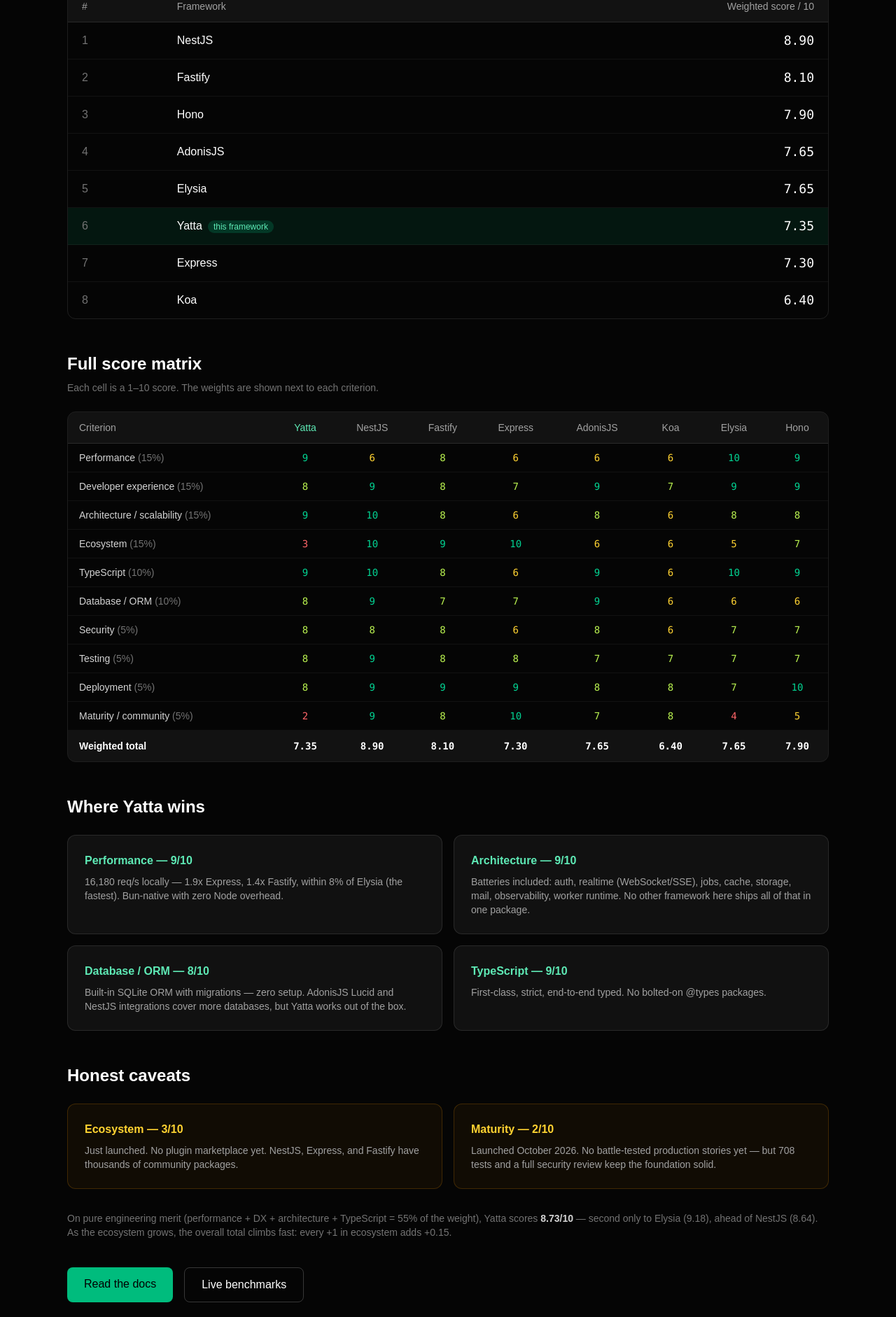
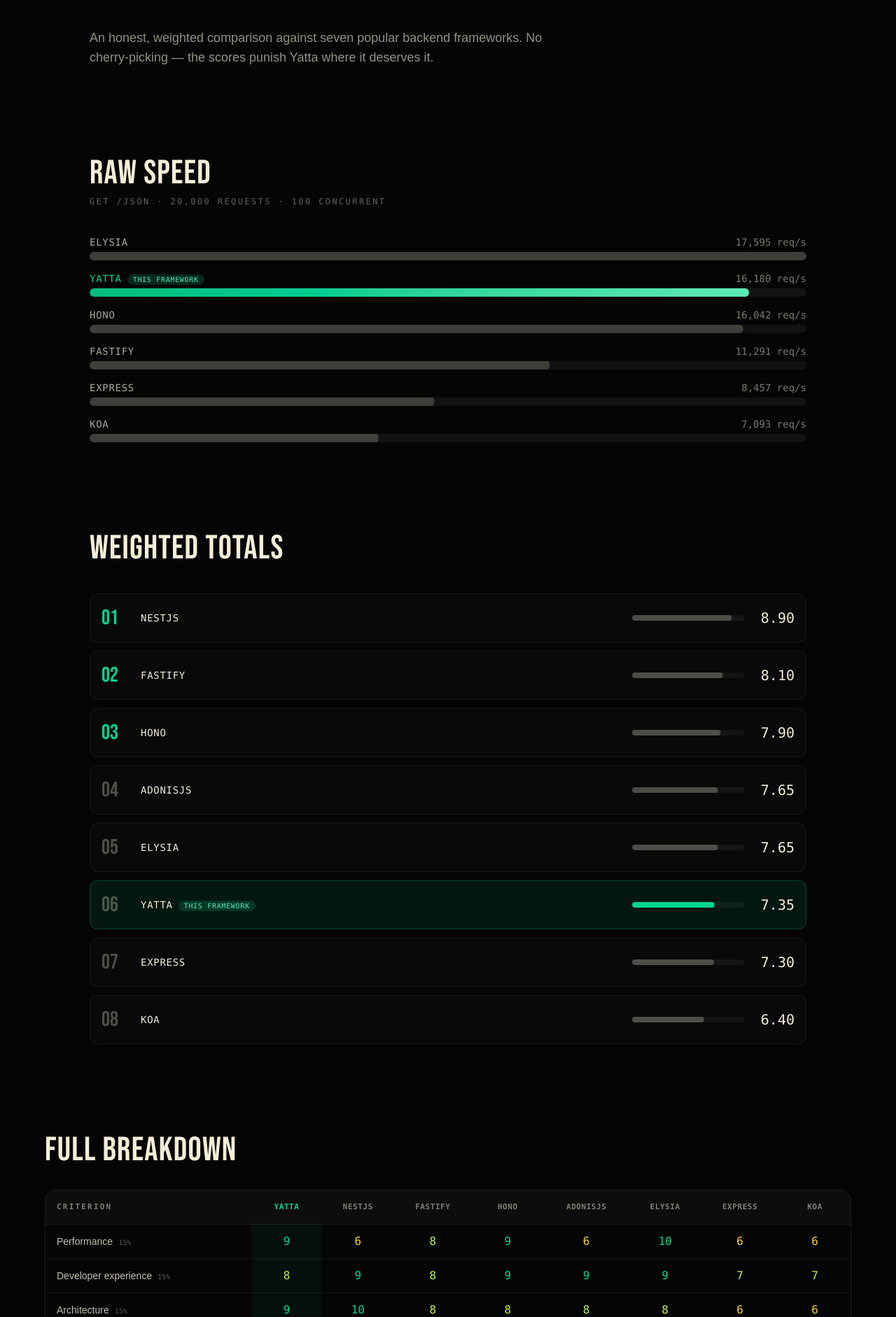
Before and after one commit to psrockstar098/yattajs-docs, a Next.js app: page /compare in a window 1280 px wide. Shown: the part 378-2260 px from the top of the page at 70% size. Built offline with nearby package versions, Linux system fonts and the light colour scheme.

Commit message:
feat: redesign compare page in Yatta visual style

```diff
--- a/app/compare/page.tsx
+++ b/app/compare/page.tsx
@@ -1,35 +1,51 @@
+"use client";
+
 // app/compare/page.tsx
 //
-// Yatta vs the field — weighted framework comparison.
-// Scores are 1-10 per criterion, weighted by the published weights.
-// Benchmark data: local GET /json, 20k requests at 100 concurrency.
+// Yatta vs the field — weighted framework comparison in Yatta's visual language.
+// Dark, cinematic, animated. Scores are 1-10 per criterion.
 
+import { useLayoutEffect, useRef } from "react";
 import Link from "next/link";
+import gsap from "gsap";
+import { ScrollTrigger } from "gsap/ScrollTrigger";
+import SiteNav from "@/components/site-nav";
+
+gsap.registerPlugin(ScrollTrigger);
 
 const weights = [
   { name: "Performance", weight: 15 },
   { name: "Developer experience", weight: 15 },
-  { name: "Architecture / scalability", weight: 15 },
+  { name: "Architecture", weight: 15 },
   { name: "Ecosystem", weight: 15 },
   { name: "TypeScript", weight: 10 },
   { name: "Database / ORM", weight: 10 },
   { name: "Security", weight: 5 },
   { name: "Testing", weight: 5 },
   { name: "Deployment", weight: 5 },
-  { name: "Maturity / community", weight: 5 },
+  { name: "Maturity", weight: 5 },
 ];
 
-const frameworks = ["Yatta", "NestJS", "Fastify", "Express", "AdonisJS", "Koa", "Elysia", "Hono"];
+const frameworks = ["Yatta", "NestJS", "Fastify", "Hono", "AdonisJS", "Elysia", "Express", "Koa"];
 
 const scores: Record<string, number[]> = {
   Yatta:    [9, 8, 9, 3, 9, 8, 8, 8, 8, 2],
   NestJS:   [6, 9, 10, 10, 10, 9, 8, 9, 9, 9],
   Fastify:  [8, 8, 8, 9, 8, 7, 8, 8, 9, 8],
+  Hono:     [9, 9, 8, 7, 9, 6, 7, 7, 10, 5],
+  AdonisJS: [6, 9, 8, 6, 9, 9, 8, 7, 8, 7],
+  Elysia:   [10, 9, 8, 5, 10, 6, 7, 7, 7, 4],
   Express:  [6, 7, 6, 10, 6, 7, 6, 8, 9, 10],
-  AdonisJS: [6, 9, 8, 6, 9, 9, 8, 7, 8, 7],
   Koa:      [6, 7, 6, 6, 6, 6, 6, 7, 8, 8],
-  Elysia:   [10, 9, 8, 5, 10, 6, 7, 7, 7, 4],
-  Hono:     [9, 9, 8, 7, 9, 6, 7, 7, 10, 5],
+};
+
+const benchmarkRps: Record<string, number> = {
+  Yatta: 16180,
+  Elysia: 17595,
+  Hono: 16042,
+  Fastify: 11291,
+  Express: 8457,
+  Koa: 7093,
 };
 
 function weightedTotal(name: string): number {
@@ -42,197 +58,155 @@
 }
 
 const ranked = [...frameworks].sort((a, b) => weightedTotal(b) - weightedTotal(a));
-
-function scoreColor(score: number): string {
-  if (score >= 9) return "text-emerald-400";
-  if (score >= 7) return "text-lime-300";
-  if (score >= 5) return "text-amber-300";
-  return "text-red-400";
-}
-
-export const metadata = {
-  title: "Yatta vs NestJS, Fastify, Express, AdonisJS, Koa, Elysia, Hono",
-  description:
-    "Weighted head-to-head comparison of Yatta against seven popular backend frameworks across performance, DX, architecture, ecosystem, TypeScript, database, security, testing, deployment, and maturity.",
-};
+const maxRps = Math.max(...Object.values(benchmarkRps));
 
 export default function ComparePage() {
+  const rootRef = useRef<HTMLDivElement>(null);
+
+  useLayoutEffect(() => {
+    const root = rootRef.current;
+    if (!root) return;
+
+    const ctx = gsap.context(() => {
+      gsap.utils.toArray<HTMLElement>("[data-animate-bar]").forEach((bar) => {
+        const target = parseFloat(bar.dataset.target || "0");
+        gsap.fromTo(
+          bar,
+          { scaleX: 0 },
+          {
+            scaleX: target / 10,
+            duration: 1.2,
+            ease: "power3.out",
+            scrollTrigger: { trigger: bar, start: "top 90%" },
+          }
+        );
+      });
+
+      gsap.utils.toArray<HTMLElement>("[data-fade-in]").forEach((el) => {
+        gsap.fromTo(
+          el,
+          { opacity: 0, y: 30 },
+          {
+            opacity: 1, y: 0, duration: 0.8, ease: "power2.out",
+            scrollTrigger: { trigger: el, start: "top 85%" },
+          }
+        );
+      });
+
+      gsap.fromTo("[data-hero-title]", { opacity: 0, y: 50 }, { opacity: 1, y: 0, duration: 1, ease: "power3.out", delay: 0.2 });
+      gsap.fromTo("[data-hero-sub]", { opacity: 0, y: 30 }, { opacity: 1, y: 0, duration: 0.8, ease: "power2.out", delay: 0.4 });
+    }, root);
+
+    return () => ctx.revert();
+  }, []);
+
   return (
-    <main className="mx-auto max-w-6xl px-5 py-16 sm:px-8">
-      <Link href="/" className="text-sm text-neutral-400 hover:text-white">
-        ← Back to home
-      </Link>
-
-      <h1 className="mt-6 text-4xl font-bold tracking-tight text-white sm:text-5xl">
-        Yatta vs the field
-      </h1>
-      <p className="mt-4 max-w-3xl text-lg text-neutral-400">
-        An honest, weighted comparison against seven popular backend frameworks.
-        Scores are 1–10 per criterion. Benchmark numbers come from a local{" "}
-        <code className="text-neutral-300">GET /json</code> head-to-head: 20,000
-        requests at 100 concurrent connections.
-      </p>
-
-      <h2 className="mt-12 text-2xl font-semibold text-white">Weighted totals</h2>
-      <div className="mt-6 overflow-x-auto rounded-xl border border-white/10">
-        <table className="w-full min-w-[480px] border-collapse text-left">
-          <thead>
-            <tr className="border-b border-white/10 bg-white/5">
-              <th className="px-5 py-3 text-sm font-medium text-neutral-400">#</th>
-              <th className="px-5 py-3 text-sm font-medium text-neutral-400">Framework</th>
-              <th className="px-5 py-3 text-right text-sm font-medium text-neutral-400">
-                Weighted score / 10
-              </th>
-            </tr>
-          </thead>
+    <div ref={rootRef} className="min-h-screen bg-[#050505] text-[#f3eed7]">
+      <SiteNav />
+      <section className="relative overflow-hidden px-5 pt-32 pb-16 sm:px-8 sm:pt-40">
+        <div className="pointer-events-none absolute inset-0 opacity-30" style={{ background: "radial-gradient(ellipse 80% 60% at 50% 0%, rgba(16,185,129,0.15), transparent)" }} />
+        <div className="relative mx-auto max-w-5xl">
+          <p data-hero-sub className="font-mono text-[11px] uppercase tracking-[0.3em] text-emerald-400/80">Head to head</p>
+          <h1 data-hero-title className="font-bebas mt-4 text-[clamp(3rem,10vw,7rem)] leading-[0.9] tracking-wide">YATTA VS<br /><span className="text-emerald-400">THE FIELD</span></h1>
+          <p data-hero-sub className="mt-6 max-w-2xl text-lg text-[#f3eed7]/60">An honest, weighted comparison against seven popular backend frameworks. No cherry-picking — the scores punish Yatta where it deserves it.</p>
+        </div>
+      </section>
+      <section className="px-5 py-16 sm:px-8">
+        <div className="mx-auto max-w-5xl">
+          <h2 data-fade-in className="font-bebas text-4xl tracking-wide sm:text-5xl">RAW SPEED</h2>
+          <p data-fade-in className="mt-2 font-mono text-xs uppercase tracking-[0.2em] text-[#f3eed7]/40">GET /json · 20,000 requests · 100 concurrent</p>
+          <div className="mt-10 space-y-4">
+            {Object.entries(benchmarkRps).sort((a, b) => b[1] - a[1]).map(([name, rps]) => (
+              <div key={name} data-fade-in>
+                <div className="mb-1 flex items-baseline justify-between">
+                  <span className={`font-mono text-sm uppercase tracking-wider ${name === "Yatta" ? "text-emerald-400" : "text-[#f3eed7]/70"}`}>{name}{name === "Yatta" && <span className="ml-2 rounded-full bg-emerald-500/20 px-2 py-0.5 text-[10px] text-emerald-300">this framework</span>}</span>
+                  <span className="font-mono text-sm text-[#f3eed7]/50">{rps.toLocaleString()} req/s</span>
+                </div>
+                <div className="h-3 overflow-hidden rounded-full bg-white/5">
+                  <div data-animate-bar data-target={((rps / maxRps) * 10).toFixed(2)} className={`h-full origin-left rounded-full ${name === "Yatta" ? "bg-gradient-to-r from-emerald-500 to-emerald-300" : "bg-[#f3eed7]/20"}`} style={{ transform: "scaleX(0)" }} />
+                </div>
+              </div>
+            ))}
+          </div>
+        </div>
+      </section>
+      <section className="px-5 py-16 sm:px-8">
+        <div className="mx-auto max-w-5xl">
+          <h2 data-fade-in className="font-bebas text-4xl tracking-wide sm:text-5xl">WEIGHTED TOTALS</h2>
+          <div className="mt-10 space-y-3">
+            {ranked.map((name, i) => {
+              const total = weightedTotal(name);
+              const isYatta = name === "Yatta";
+              return (
+                <div key={name} data-fade-in className={`flex items-center gap-4 rounded-xl border p-4 ${isYatta ? "border-emerald-500/30 bg-emerald-500/10" : "border-white/5 bg-white/[0.02]"}`}>
+                  <span className={`font-bebas text-3xl w-10 ${i < 3 ? "text-emerald-400" : "text-[#f3eed7]/30"}`}>{String(i + 1).padStart(2, "0")}</span>
+                  <span className="flex-1 font-mono text-sm uppercase tracking-wider">{name}{isYatta && <span className="ml-2 rounded-full bg-emerald-500/20 px-2 py-0.5 text-[10px] text-emerald-300">this framework</span>}</span>
+                  <div className="h-2 w-24 overflow-hidden rounded-full bg-white/5 sm:w-40">
+                    <div data-animate-bar data-target={total.toFixed(2)} className={`h-full origin-left rounded-full ${isYatta ? "bg-emerald-400" : "bg-[#f3eed7]/25"}`} style={{ transform: "scaleX(0)" }} />
+                  </div>
+                  <span className="font-mono text-xl w-14 text-right">{total.toFixed(2)}</span>
+                </div>
+              );
+            })}
+          </div>
+        </div>
+      </section>
+      <section className="px-5 py-16 sm:px-8">
+        <div className="mx-auto max-w-6xl">
+          <h2 data-fade-in className="font-bebas text-4xl tracking-wide sm:text-5xl">FULL BREAKDOWN</h2>
+          <div data-fade-in className="mt-8 overflow-x-auto rounded-2xl border border-white/10">
+            <table className="w-full min-w-[800px] border-collapse text-sm">
+              <thead><tr className="border-b border-white/10 bg-white/[0.03]">
+                <th className="px-4 py-4 text-left font-mono text-[11px] uppercase tracking-[0.2em] text-[#f3eed7]/50">Criterion</th>
+                {frameworks.map((f) => (<th key={f} className={`px-3 py-4 text-center font-mono text-[11px] uppercase tracking-wider ${f === "Yatta" ? "text-emerald-400" : "text-[#f3eed7]/50"}`}>{f}</th>))}
+              </tr></thead>
               <tbody>
-            {ranked.map((name, i) => (
-              <tr
-                key={name}
-                className={`border-b border-white/5 last:border-0 ${
-                  name === "Yatta" ? "bg-emerald-500/10" : ""
-                }`}
-              >
-                <td className="px-5 py-3 text-neutral-500">{i + 1}</td>
-                <td className="px-5 py-3 font-medium text-white">
-                  {name}
-                  {name === "Yatta" && (
-                    <span className="ml-2 rounded-full bg-emerald-500/20 px-2 py-0.5 text-xs text-emerald-300">
-                      this framework
-                    </span>
-                  )}
-                </td>
-                <td className="px-5 py-3 text-right font-mono text-lg text-white">
-                  {weightedTotal(name).toFixed(2)}
-                </td>
+                {weights.map((w, i) => (
+                  <tr key={w.name} className="border-b border-white/5 last:border-0 hover:bg-white/[0.02]">
+                    <td className="px-4 py-3"><span className="text-[#f3eed7]/80">{w.name}</span><span className="ml-2 font-mono text-[10px] text-[#f3eed7]/35">{w.weight}%</span></td>
+                    {frameworks.map((f) => {
+                      const s = scores[f]![i]!;
+                      const color = s >= 9 ? "text-emerald-400" : s >= 7 ? "text-lime-300" : s >= 5 ? "text-amber-300" : "text-red-400";
+                      return <td key={f} className={`px-3 py-3 text-center font-mono text-base ${color} ${f === "Yatta" ? "bg-emerald-500/[0.06]" : ""}`}>{s}</td>;
+                    })}
                   </tr>
                 ))}
-          </tbody>
-        </table>
-      </div>
-
-      <h2 className="mt-12 text-2xl font-semibold text-white">Full score matrix</h2>
-      <p className="mt-2 text-sm text-neutral-500">
-        Each cell is a 1–10 score. The weights are shown next to each criterion.
-      </p>
-      <div className="mt-6 overflow-x-auto rounded-xl border border-white/10">
-        <table className="w-full min-w-[900px] border-collapse text-left text-sm">
-          <thead>
-            <tr className="border-b border-white/10 bg-white/5">
-              <th className="px-4 py-3 font-medium text-neutral-400">Criterion</th>
-              {frameworks.map((f) => (
-                <th
-                  key={f}
-                  className={`px-4 py-3 text-center font-medium ${
-                    f === "Yatta" ? "text-emerald-300" : "text-neutral-400"
-                  }`}
-                >
-                  {f}
-                </th>
-              ))}
-            </tr>
-          </thead>
-          <tbody>
-            {weights.map((w, i) => (
-              <tr key={w.name} className="border-b border-white/5 last:border-0">
-                <td className="px-4 py-2.5 text-neutral-300">
-                  {w.name}{" "}
-                  <span className="text-neutral-500">({w.weight}%)</span>
-                </td>
-                {frameworks.map((f) => (
-                  <td
-                    key={f}
-                    className={`px-4 py-2.5 text-center font-mono ${scoreColor(scores[f]![i]!)}`}
-                  >
-                    {scores[f]![i]}
-                  </td>
-                ))}
-              </tr>
-            ))}
-            <tr className="bg-white/5 font-semibold">
-              <td className="px-4 py-3 text-white">Weighted total</td>
-              {frameworks.map((f) => (
-                <td key={f} className="px-4 py-3 text-center font-mono text-white">
-                  {weightedTotal(f).toFixed(2)}
-                </td>
-              ))}
+                <tr className="bg-white/[0.04]">
+                  <td className="px-4 py-4 font-mono text-[11px] uppercase tracking-[0.2em] text-[#f3eed7]">Total</td>
+                  {frameworks.map((f) => (<td key={f} className={`px-3 py-4 text-center font-mono text-lg ${f === "Yatta" ? "text-emerald-400" : "text-[#f3eed7]"}`}>{weightedTotal(f).toFixed(2)}</td>))}
                 </tr>
               </tbody>
             </table>
           </div>
-
-      <h2 className="mt-12 text-2xl font-semibold text-white">Where Yatta wins</h2>
-      <div className="mt-6 grid gap-4 sm:grid-cols-2">
-        <div className="rounded-xl border border-white/10 bg-white/5 p-6">
-          <h3 className="font-semibold text-emerald-300">Performance — 9/10</h3>
-          <p className="mt-2 text-sm text-neutral-400">
-            16,180 req/s locally — 1.9x Express, 1.4x Fastify, within 8% of
-            Elysia (the fastest). Bun-native with zero Node overhead.
-          </p>
         </div>
-        <div className="rounded-xl border border-white/10 bg-white/5 p-6">
-          <h3 className="font-semibold text-emerald-300">Architecture — 9/10</h3>
-          <p className="mt-2 text-sm text-neutral-400">
-            Batteries included: auth, realtime (WebSocket/SSE), jobs, cache,
-            storage, mail, observability, worker runtime. No other framework
-            here ships all of that in one package.
-          </p>
+      </section>
+      <section className="px-5 py-16 sm:px-8">
+        <div className="mx-auto max-w-5xl">
+          <h2 data-fade-in className="font-bebas text-4xl tracking-wide sm:text-5xl">WHERE YATTA <span className="text-emerald-400">WINS</span></h2>
+          <div className="mt-10 grid gap-4 sm:grid-cols-2">
+            {[
+              { title: "Performance — 9/10", body: "16,180 req/s. 1.9x Express, 1.4x Fastify, within 8% of Elysia. Bun-native, zero Node overhead." },
+              { title: "Architecture — 9/10", body: "Auth, realtime, jobs, cache, storage, mail, observability, worker runtime — all in-process." },
+              { title: "Database — 8/10", body: "Built-in SQLite ORM with migrations. Zero setup." },
+              { title: "TypeScript — 9/10", body: "First-class, strict, end-to-end typed." },
+            ].map((c) => (
+              <div key={c.title} data-fade-in className="rounded-2xl border border-emerald-500/20 bg-emerald-500/[0.05] p-6">
+                <h3 className="font-mono text-sm uppercase tracking-[0.15em] text-emerald-300">{c.title}</h3>
+                <p className="mt-3 text-[#f3eed7]/60">{c.body}</p>
               </div>
-        <div className="rounded-xl border border-white/10 bg-white/5 p-6">
-          <h3 className="font-semibold text-emerald-300">Database / ORM — 8/10</h3>
-          <p className="mt-2 text-sm text-neutral-400">
-            Built-in SQLite ORM with migrations — zero setup. AdonisJS Lucid
-            and NestJS integrations cover more databases, but Yatta works out
-            of the box.
-          </p>
-        </div>
-        <div className="rounded-xl border border-white/10 bg-white/5 p-6">
-          <h3 className="font-semibold text-emerald-300">TypeScript — 9/10</h3>
-          <p className="mt-2 text-sm text-neutral-400">
-            First-class, strict, end-to-end typed. No bolted-on @types packages.
-          </p>
+            ))}
           </div>
         </div>
-
-      <h2 className="mt-12 text-2xl font-semibold text-white">Honest caveats</h2>
-      <div className="mt-6 grid gap-4 sm:grid-cols-2">
-        <div className="rounded-xl border border-amber-500/20 bg-amber-500/5 p-6">
-          <h3 className="font-semibold text-amber-300">Ecosystem — 3/10</h3>
-          <p className="mt-2 text-sm text-neutral-400">
-            Just launched. No plugin marketplace yet. NestJS, Express, and
-            Fastify have thousands of community packages.
-          </p>
-        </div>
-        <div className="rounded-xl border border-amber-500/20 bg-amber-500/5 p-6">
-          <h3 className="font-semibold text-amber-300">Maturity — 2/10</h3>
-          <p className="mt-2 text-sm text-neutral-400">
-            Launched October 2026. No battle-tested production stories yet —
-            but 708 tests and a full security review keep the foundation solid.
-          </p>
+      </section>
+      <section className="px-5 py-20 sm:px-8">
+        <div data-fade-in className="mx-auto max-w-3xl text-center">
+          <h2 className="font-bebas text-5xl tracking-wide sm:text-6xl">TRY THE <span className="text-emerald-400">FAST ONE</span></h2>
+          <div className="mt-8 flex flex-col gap-3 sm:flex-row sm:justify-center">
+            <Link href="/docs" className="rounded-full bg-emerald-500 px-8 py-4 font-mono text-sm uppercase tracking-[0.15em] text-black hover:bg-emerald-400">Read the docs</Link>
+            <Link href="/benchmarks" className="rounded-full border border-white/20 px-8 py-4 font-mono text-sm uppercase tracking-[0.15em] text-[#f3eed7] hover:bg-white/5">Live benchmarks</Link>
           </div>
         </div>
-
-      <p className="mt-8 text-sm text-neutral-500">
-        On pure engineering merit (performance + DX + architecture + TypeScript
-        = 55% of the weight), Yatta scores <strong className="text-neutral-300">8.73/10</strong> —
-        second only to Elysia (9.18), ahead of NestJS (8.64). As the ecosystem
-        grows, the overall total climbs fast: every +1 in ecosystem adds +0.15.
-      </p>
-
-      <div className="mt-10 flex gap-4">
-        <Link
-          href="/docs"
-          className="rounded-lg bg-emerald-500 px-6 py-3 font-medium text-black hover:bg-emerald-400"
-        >
-          Read the docs
-        </Link>
-        <Link
-          href="/benchmarks"
-          className="rounded-lg border border-white/20 px-6 py-3 font-medium text-white hover:bg-white/5"
-        >
-          Live benchmarks
-        </Link>
+      </section>
     </div>
-    </main>
   );
 }
```
Lines whose indentation alone changed are shown as unchanged.
